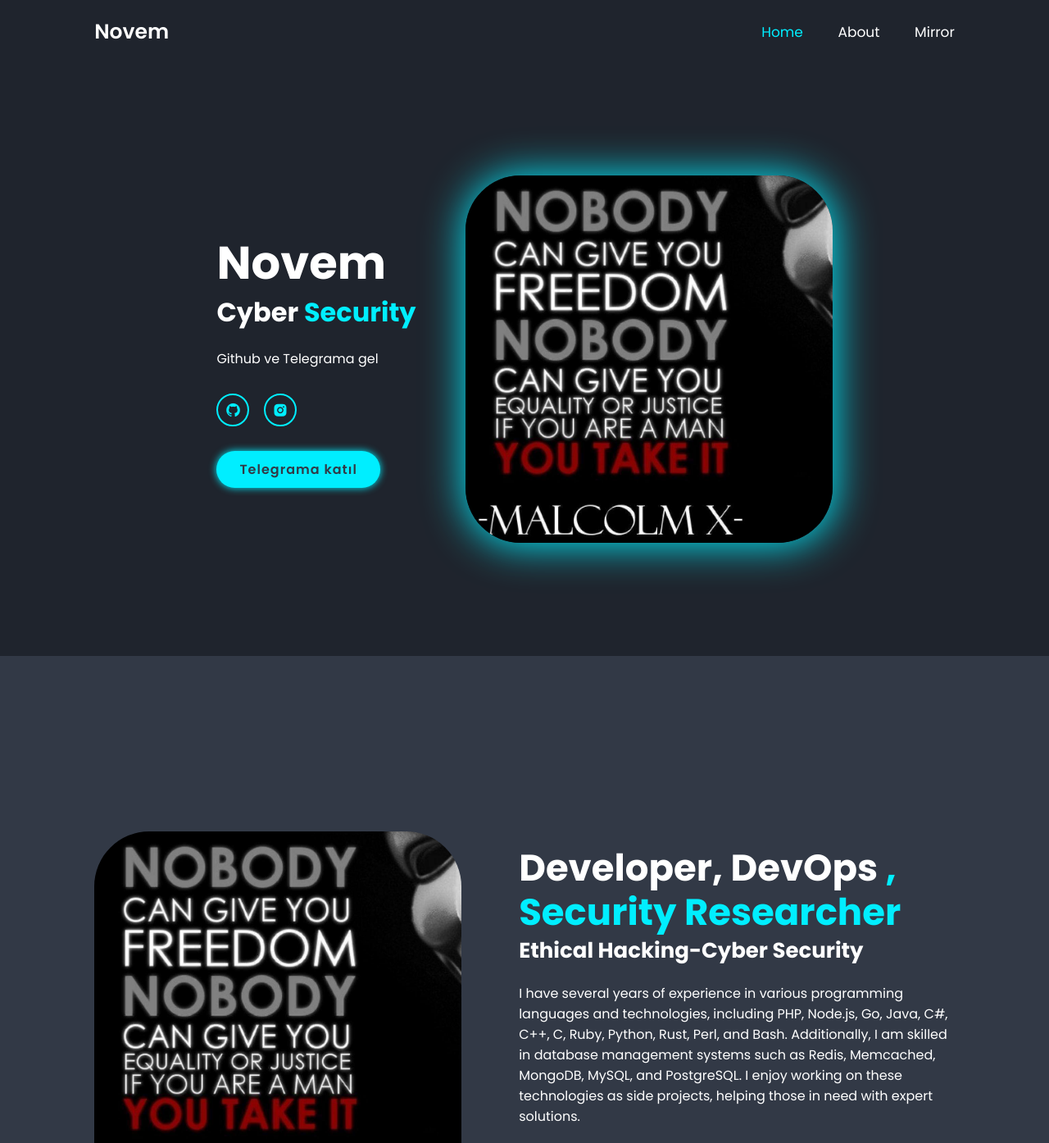
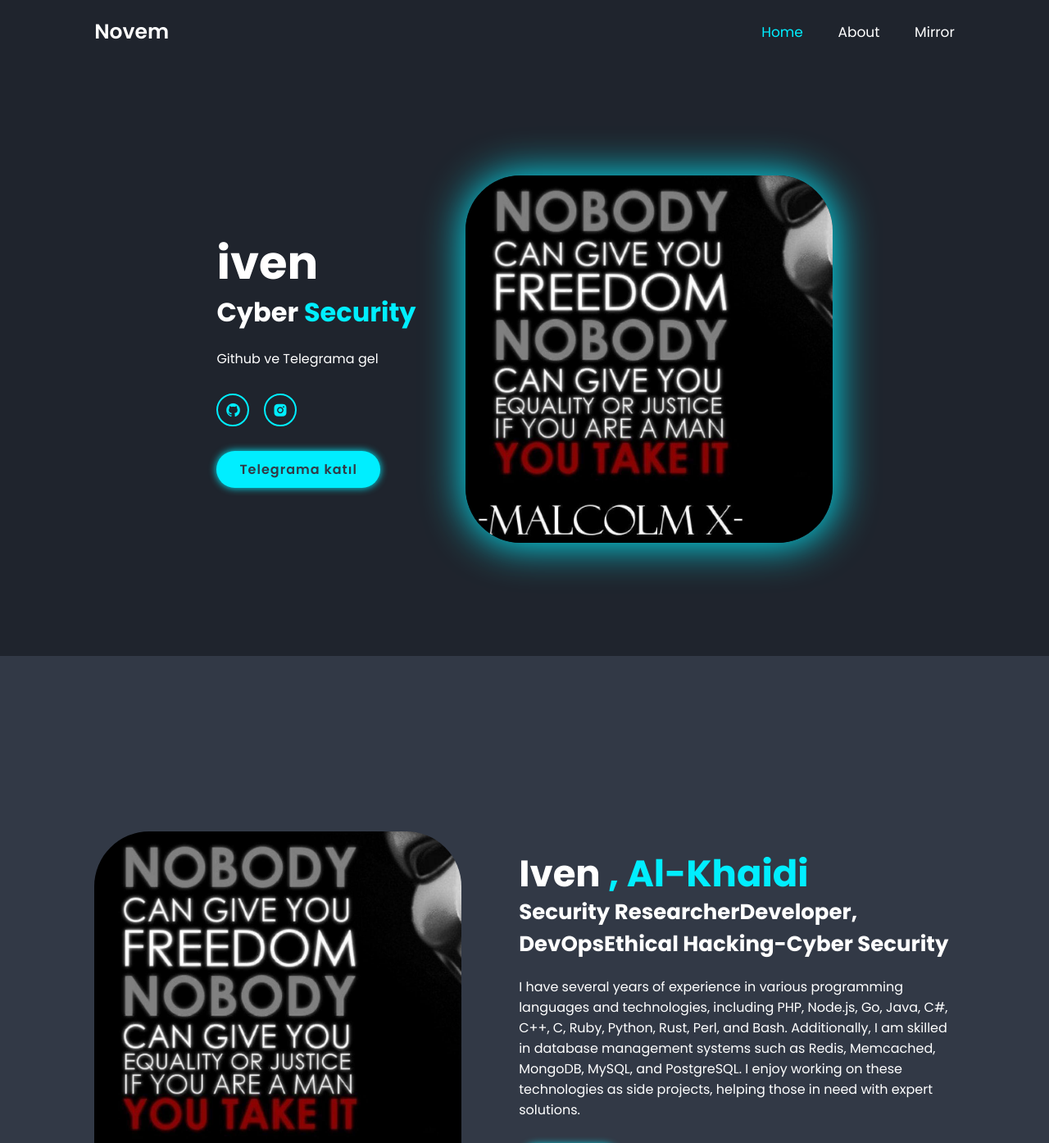
Before and after one commit to TeleOniOn/TeleOniOn.github.io, a plain HTML site: page index.html in a window 1280 px wide. Shown: the top 1394 px of the page at 82% size. Drawn offline with nearby package versions, Linux system fonts and the light colour scheme.

Commit message:
Update index.html

```diff
--- a/index.html
+++ b/index.html
@@ -39,7 +39,7 @@
     <section class="home" id="home">
       <div class="home-content">
         <h3></h3>
-        <h1>Novem</h1>
+        <h1>iven</h1>
         <h3>Cyber<span> Security</span></h3>
         <p>
          Github ve Telegrama gel
@@ -64,8 +64,8 @@
         <img src="./images/logo.png" alt="LogoMy" />
       </div>
       <div class="about-content">
-        <h2 class="heading">Developer, DevOps <span>, Security Researcher</span></h2>
-        <h3>Ethical Hacking-Cyber Security</h3>
+        <h2 class="heading">Iven <span>, Al-Khaidi </span></h2>
+        <h3>Security ResearcherDeveloper, DevOpsEthical Hacking-Cyber Security</h3>
         <p>
 
             I have several years of experience in various programming languages and technologies, including PHP, Node.js, Go, Java, C#, C++, C, Ruby, Python, Rust, Perl, and Bash. Additionally, I am skilled in database management systems such as Redis, Memcached, MongoDB, MySQL, and PostgreSQL. I enjoy working on these technologies as side projects, helping those in need with expert solutions.
```
